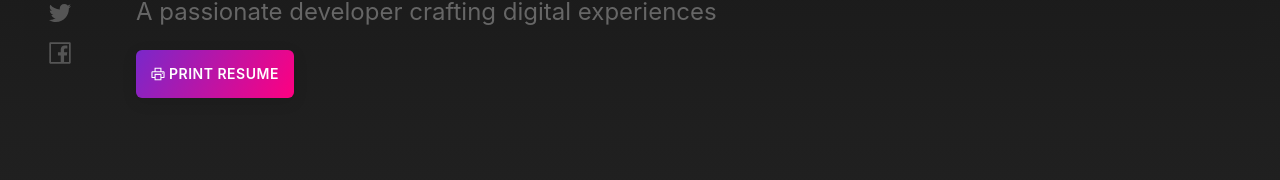
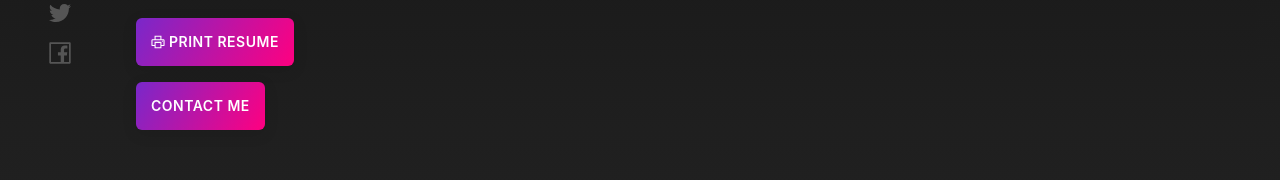
Before and after one commit to IshikaGopie/ishika-protfolio, a React (Create React App) app: page /projects in a window 1280 px wide. Shown: the part 359-539 px from the top of the page. Built offline with nearby package versions, Linux system fonts and the light colour scheme.

Commit message:
added a contact button

```diff
--- a/src/pages/home.jsx
+++ b/src/pages/home.jsx
@@ -6,6 +6,7 @@ import { DotLottieReact } from "@lottiefiles/dotlottie-react";
 import animation from '../components/assets/tvR8GJuMTK.lottie';
 import './css/home.css';
 import resume from '../components/assets/resume.pdf';
+import { useNavigate } from 'react-router-dom';
 
 const Home = () => {
     const socialLinks = {
@@ -14,6 +15,8 @@ const Home = () => {
         twitter: 'https://twitter.com/yourhandle',
         facebook: 'https://www.facebook.com/yourprofile'
     };
+
+    const navigate = useNavigate();
 
     const [isMobile, setIsMobile] = useState(window.innerWidth <= 768);
 
@@ -31,6 +34,13 @@ const Home = () => {
             window.open(resume, '_blank', 'width=800,height=600');
         } catch (error) {
             message.error('An error occurred while trying to print');
+        }
+    };
+
+    const handleContactClick = () => {
+        const contactSection = document.getElementById('contact');
+        if (contactSection) {
+            contactSection.scrollIntoView({ behavior: 'smooth' });
         }
     };
 
@@ -60,7 +70,10 @@ const Home = () => {
                 <h2>I'm <span className="highlight">Ishika Gopie</span></h2>
                 <p>A passionate developer crafting digital experiences</p>
                 <ResumeButtons />
+                <br/>
+                <Button type="primary" onClick={handleContactClick}>Contact Me</Button>
             </div>
+            <br/>
             <SocialMedia links={socialLinks} layout='horizontal'/>
         </>
     );
@@ -79,6 +92,8 @@ const Home = () => {
                 <h2>I'm <span className="highlight">Ishika Gopie</span></h2>
                 <p>A passionate developer crafting digital experiences</p>
                 <ResumeButtons />
+                <br/>
+                <Button type="primary" onClick={handleContactClick}>Contact Me</Button>
             </div>
         </>
     );
```
